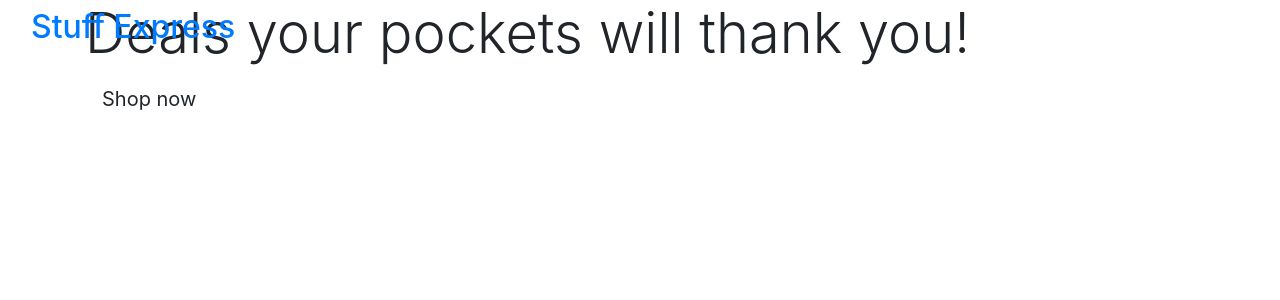
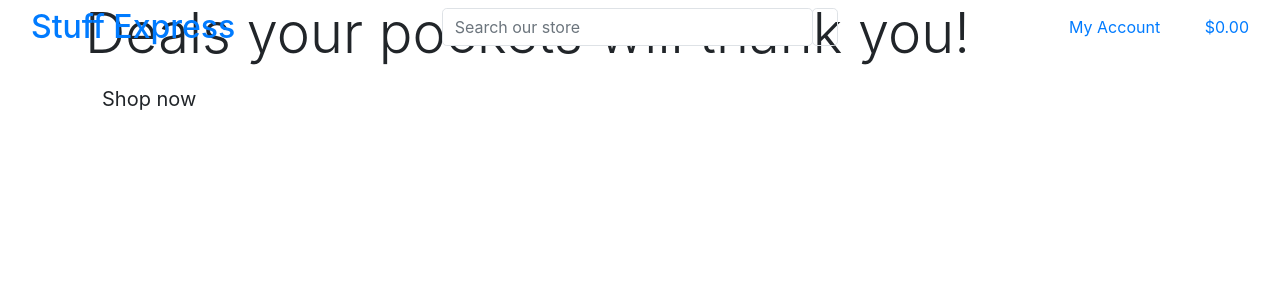
Before and after one commit to BogdanCatalin-Iacob/Stuff-Express-app, a Django app: page / in a window 1280 px wide. Shown: the top 300 px of the page. Run offline with Django 3.2, Linux system fonts and the light colour scheme; some libraries are stand-ins or nearby versions.

Commit message:
Add main page header on base.html

```diff
--- a/templates/base.html
+++ b/templates/base.html
@@ -1,4 +1,5 @@
-{% load static %} <!-- load static files-->
+{% load static %}
+<!-- load static files-->
 
 <!doctype html>
 <html lang="en">
@@ -51,14 +52,78 @@
 <body>
     <!-- Header -->
     <header class="container-fluid fixed-top">
+        <!-- Logo and link to home page -->
         <div class="row">
             <div class="col-12 col-lg-4 my-auto text-center text-lg-left">
                 <a href="{% url 'home' %}" class="nav-link main-logo-link">
                     <h2 class="logo-font text-black my-0">Stuff Express</h2>
                 </a>
             </div>
-            <div class="col-12 col-lg-4 my-auto"></div>
-            <div class="col-12 col-lg-4 my-auto"></div>
+            <!-- end logo -->
+
+            <!-- Search products -->
+            <div class="col-12 col-lg-4 my-auto">
+                <form action="" method="GET">
+                    <div class="input-group w-100">
+                        <input type="text" class="form-control border border-black rounded-lg" name="query"
+                            placeholder="Search our store">
+                        <div class="input-group-append">
+                            <button type="submit" class="form-control btn btn-black border border-black rounded-lg">
+                                <span class="icon">
+                                    <i class="fas fa-search"></i>
+                                </span>
+                            </button>
+                        </div>
+                    </div>
+                </form>
+            </div>
+            <!-- end search -->
+
+            <!-- User access links -->
+            <div class="col-12 col-lg-4 my-auto">
+                <ul class="list-inline list-unstyled text-center text-lg-right my-0">
+                    <li class="list-inline-item dropdown">
+                        <a href="" class="text-black nav-link" id="user-option" data-toggle="dropdown"
+                            aria-haspopup="true" aria-expanded="false">
+                            <div class="text-center">
+                                <div><i class="fas fa-user fa-lg"></i></div>
+                                <p class="my-0">My Account</p>
+                            </div>
+                        </a>
+                        <div class="dropdown-menu border-0" aria-labelledby="user-options">
+                            {% if request.user.is_authenticated %}
+                                {% if request.user.is_superuser %}
+                                    <a href="" class="dropdown-item">Product Management</a>
+                                {% endif %}
+                                <a href="" class="dropdown-item">My Profile</a>
+                                <a href="{% url 'account_logout' %}" class="dropdown-item">Logout</a>
+                            {% else %}
+                                <a href="{% url 'account_signup' %}" class="dropdown-item">Register</a>
+                                <a href="{% url 'account_login' %}" class="dropdown-item">Login</a>
+                            {% endif %}
+                        </div>
+                    </li>
+                    <!-- end user access links -->
+
+                    <!-- Shopping cart -->
+                    <li class="list-inline-item">
+                        <a href=""
+                            class="{% if grand_total %}text-info font-weight-bold{% else %}text-black{% endif %} nav-link">
+                            <div class="text-center">
+                                <div><i class="fas fa-cart-shopping fa-lg"></i></div>
+                                <p class="my-0">
+                                    {% if grand_total %}
+                                        ${{ grand_total|floatformat:2 }}
+                                    {% else %}
+                                        $0.00
+                                    {% endif %}
+                                </p>
+                            </div>
+                        </a>
+                    </li>
+                    <!-- end shopping cart -->
+                </ul>
+            </div>
         </div>
     </header>
     <!-- End header -->
```
